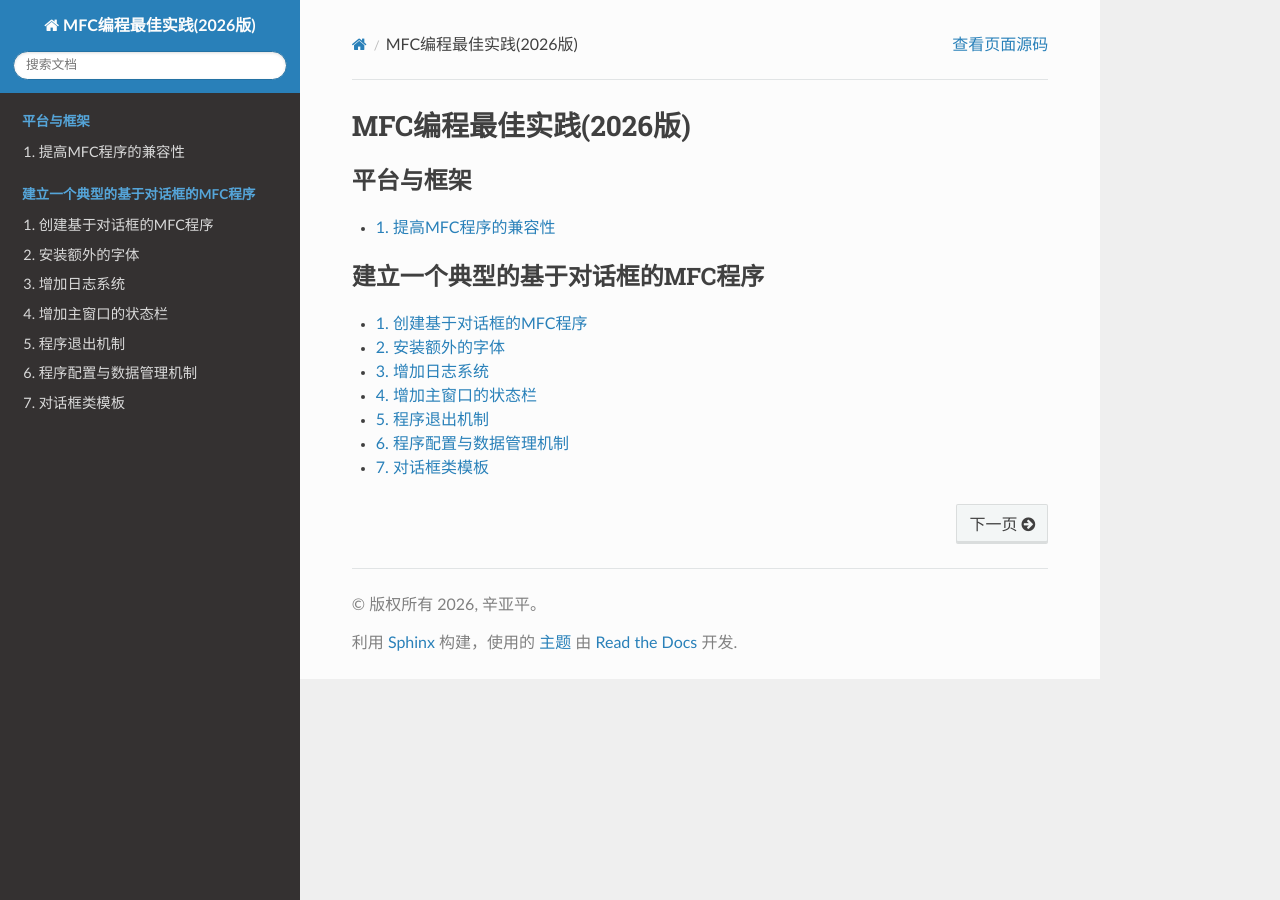
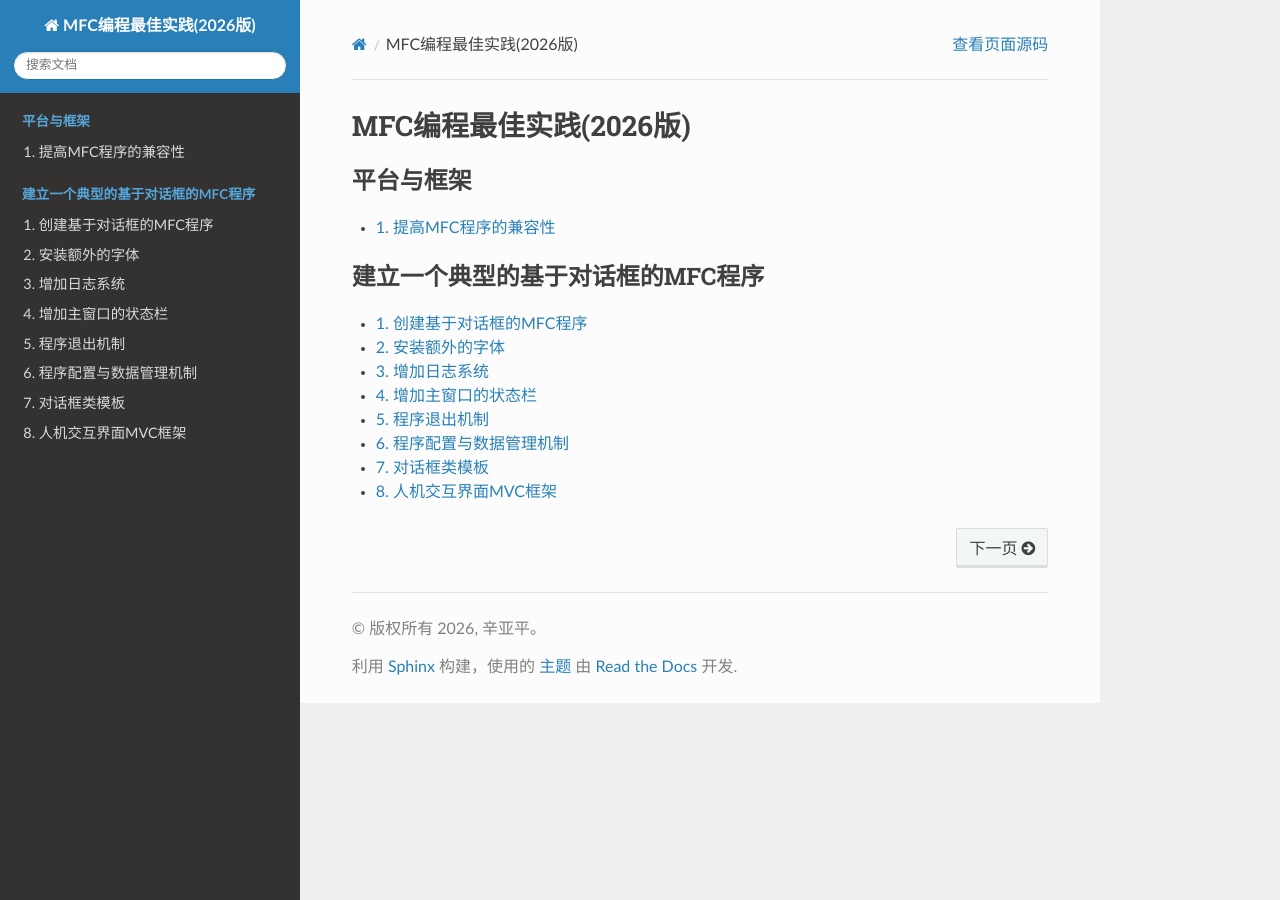
Before and after one commit to yapingxin/MFCBP2026, a Sphinx documentation site: the page built from docs/index.rst, in a window 1280 px wide. Built offline with Sphinx 7.4.7 and the Read the Docs theme 3.1.0, drawn with Linux system fonts in a browser that asks for light colours.

Commit message:
人机交互界面MVC框架

```diff
--- /dev/null
+++ b/docs/dialog-mfc-tutorial/mvc-framework-essential.rst
@@ -0,0 +1,3 @@
+
+人机交互界面MVC框架
+===================
--- a/docs/index.rst
+++ b/docs/index.rst
@@ -27,3 +27,4 @@ MFC编程最佳实践(2026版)
    dialog-mfc-tutorial/util-exit-mechanism.rst
    dialog-mfc-tutorial/util-config-datamgmt-mechanism.rst
    dialog-mfc-tutorial/dialog-class-template.rst
+   dialog-mfc-tutorial/mvc-framework-essential.rst
```
